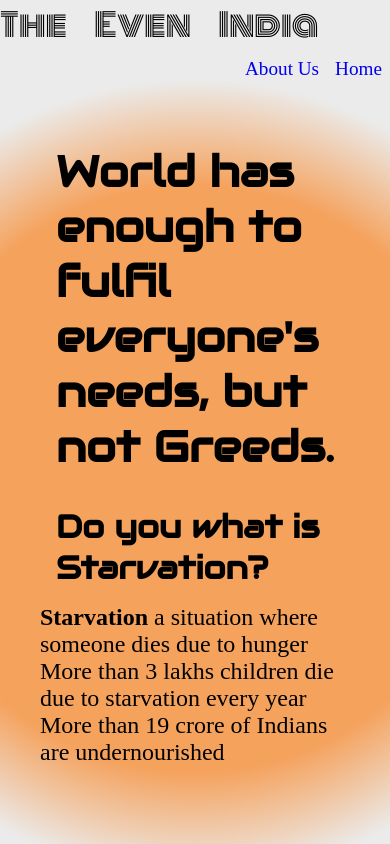
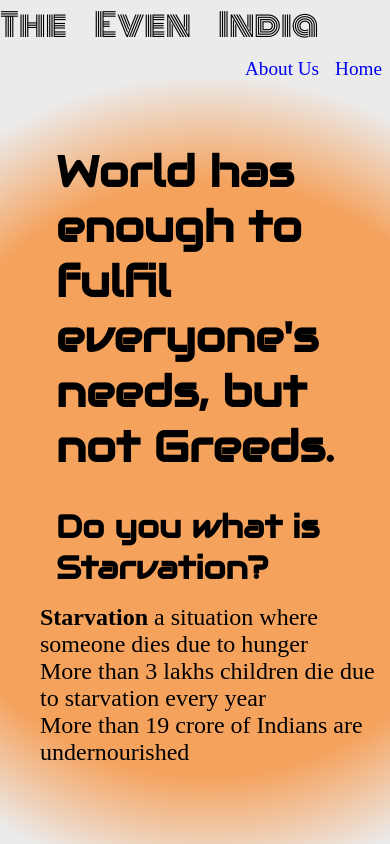
Before and after one commit to h-harsh/payment-gateway-website-GRIP-TSF, a plain HTML site: page index.html in a window 390 px wide. Shown: the top 844 px of the page. Drawn offline with Linux system fonts and the light colour scheme.

Commit message:
fit content

```diff
--- a/another.css
+++ b/another.css
@@ -46,8 +46,5 @@
 }
 
 @media only screen and (max-width:415px) {
-    body{
-        width: 100%;
-        color: black;
-    }
+
 }
--- a/style.css
+++ b/style.css
@@ -10,6 +10,9 @@
 *{
     margin: 0;
     padding: 0;
+}
+html{
+    width: fit-content;
 }
 /* fonts */
 h2, h3, h4, h5, h6 {
```
